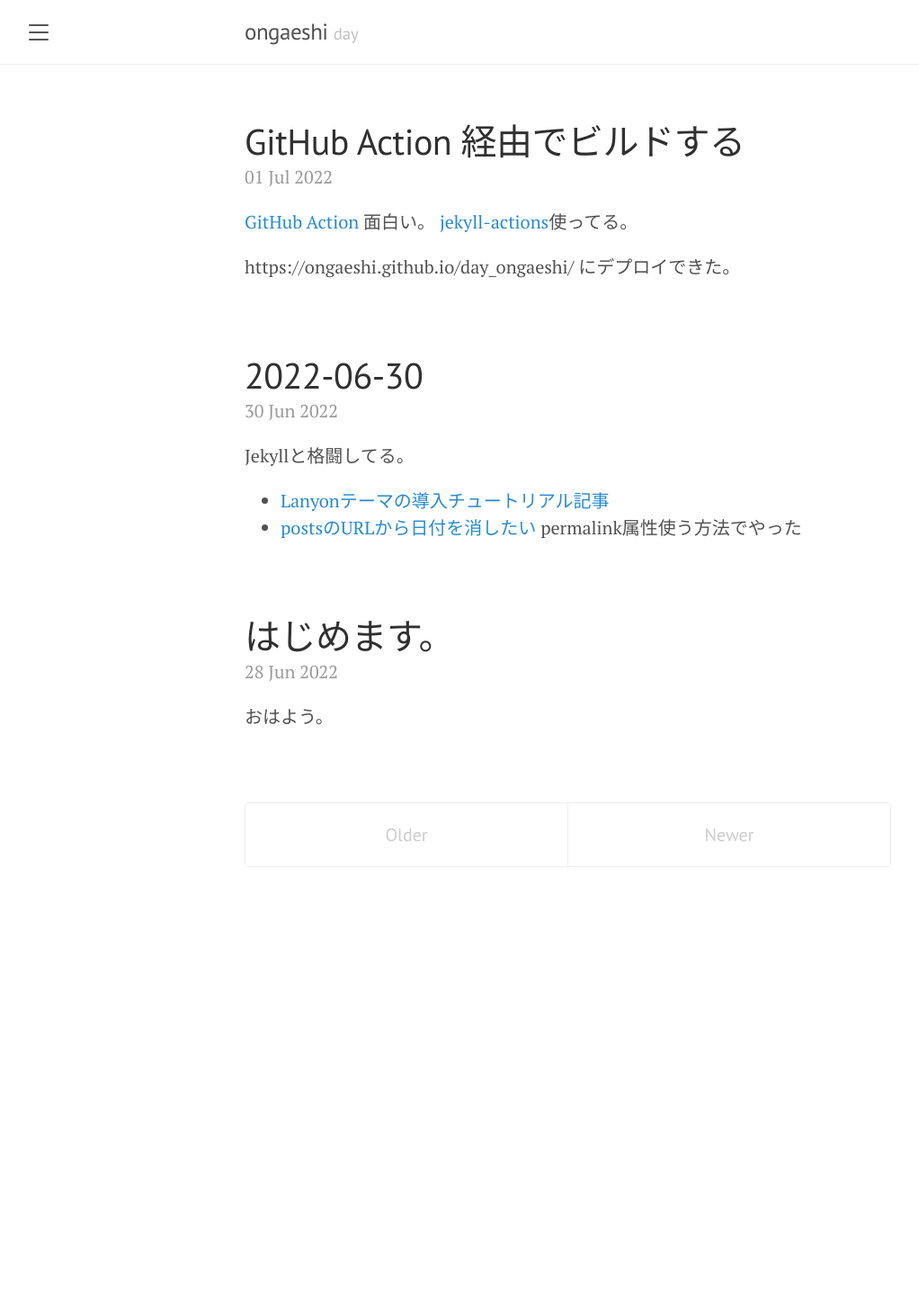
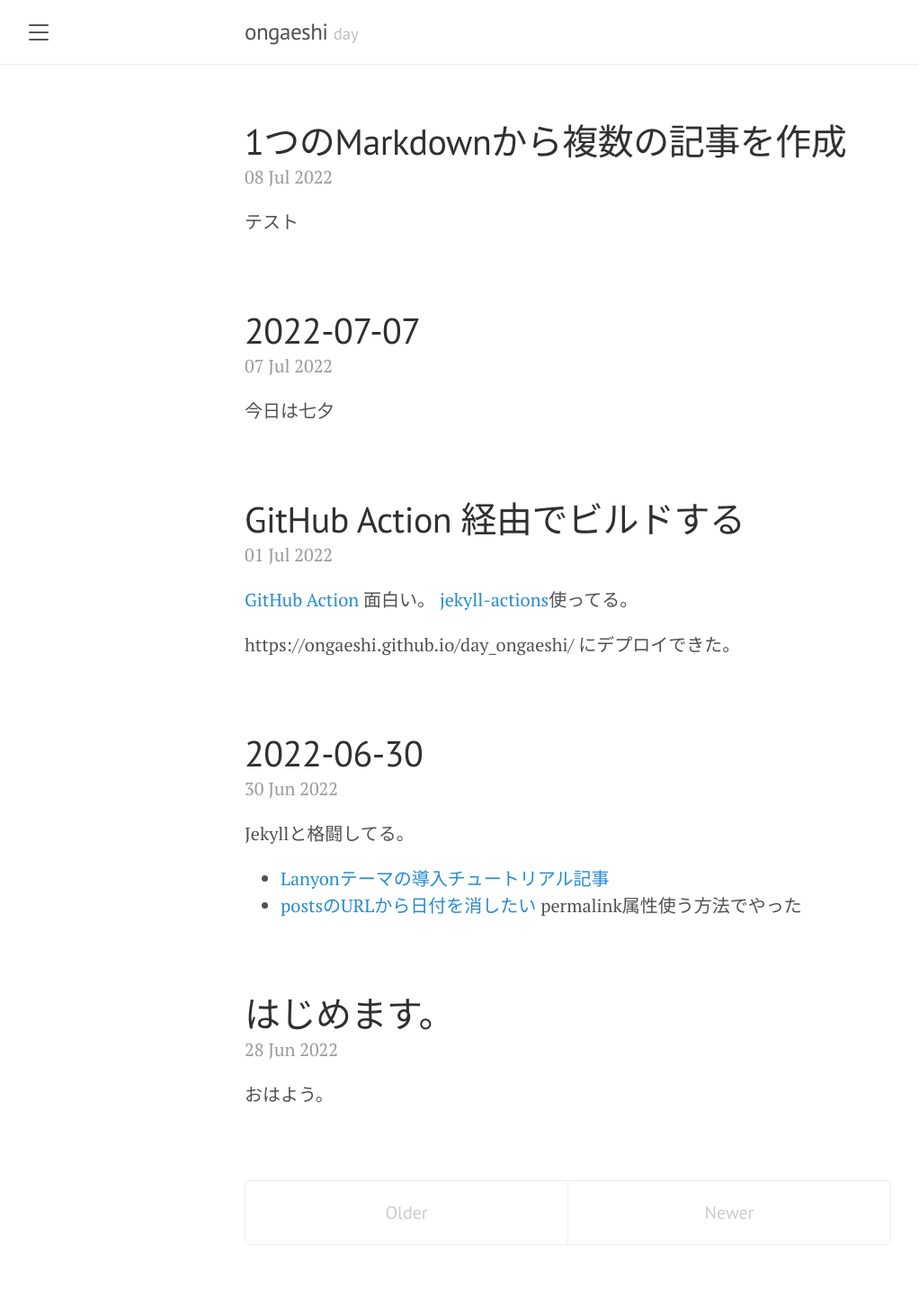
Before and after one commit to ongaeshi/jekyll_plugin_test, a Jekyll site: the page built from index.html, in a window 1280 px wide. Shown: the whole page at 90% size, without its empty margins (8-1030 px from the left). Built offline with Jekyll 4.4.1, drawn with Linux system fonts in a browser that asks for light colours; the list of posts is cut into pages by our own code; before the commit the page ends 1024 px from its top, so only the background shows below that.

```diff
--- /dev/null
+++ b/_posts/2022-07-07-day.md
@@ -0,0 +1,6 @@
+---
+layout: post
+title: 2022-07-07
+permalink: "20220707"
+---
+今日は七夕
--- /dev/null
+++ b/_posts/2022-07-08-day.md
@@ -0,0 +1,6 @@
+---
+layout: post
+title: 1つのMarkdownから複数の記事を作成
+permalink: "20220708"
+---
+テスト
```
Also changed, not shown: _days/2022.md (+5 -0 lines).
